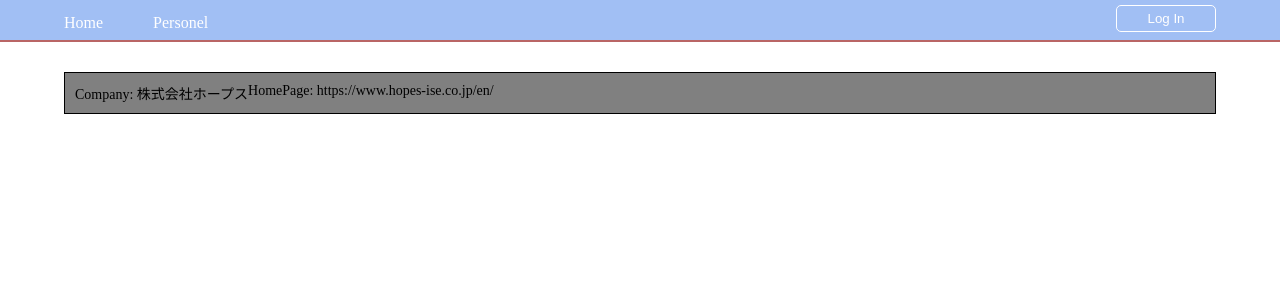
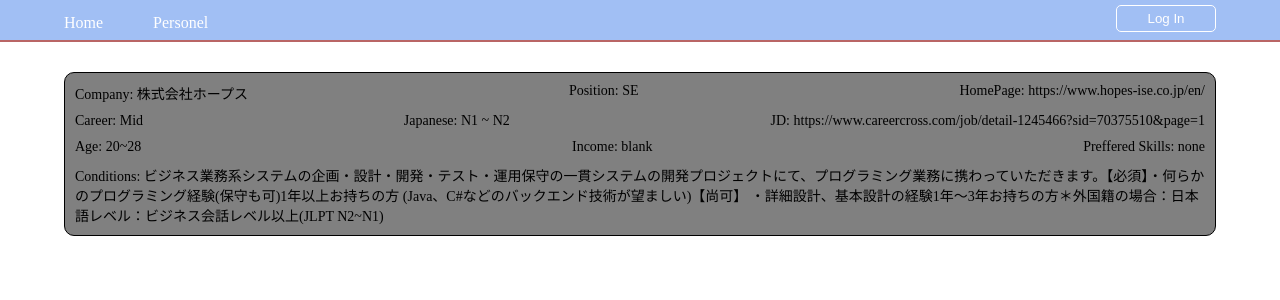
Before and after one commit to bitterhippo/Gobound, a Next.js app: page /jobs in a window 1280 px wide. Shown: the top 300 px of the page. Built offline with nearby package versions, Linux system fonts and the light colour scheme.

Commit message:
JobsCard.js > created
this new component is a visual upgrade on the previous attempt to create custom tables to render this data.

```diff
--- a/components/DefaultData.js
+++ b/components/DefaultData.js
@@ -7,8 +7,8 @@
   age: '20~28',
   income: 'blank',
   japanese: 'N1 ~ N2',
-  condiitons: `ビジネス業務系システムの企画・設計・開発・テスト・運用保守の一貫システムの開発プロジェクトにて、プログラミング業務に携わっていただきます。【必須】・何らかのプログラミング経験(保守も可)1年以上お持ちの方 (Java、C#などのバックエンド技術が望ましい)【尚可】 ・詳細設計、基本設計の経験1年〜3年お持ちの方＊外国籍の場合：日本語レベル：ビジネス会話レベル以上(JLPT N2~N1)`,
-  preferredSkills: 'none'
+  conditions: `ビジネス業務系システムの企画・設計・開発・テスト・運用保守の一貫システムの開発プロジェクトにて、プログラミング業務に携わっていただきます。【必須】・何らかのプログラミング経験(保守も可)1年以上お持ちの方 (Java、C#などのバックエンド技術が望ましい)【尚可】 ・詳細設計、基本設計の経験1年〜3年お持ちの方＊外国籍の場合：日本語レベル：ビジネス会話レベル以上(JLPT N2~N1)`,
+  skills: 'none'
 }];
 
 export default defaultData;
--- a/components/Tables/CustomTable.js
+++ b/components/Tables/CustomTable.js
@@ -21,7 +21,10 @@
 
   return (
     <>
-      {tableData.map(cv => <JobsCard jobsData={cv}/>)}
+      {tableData.map((cv, i) => <JobsCard
+      key={i}
+      jobsData={cv}
+      />)}
     </>
   )
 };
--- a/components/Tables/JobsCard.js
+++ b/components/Tables/JobsCard.js
@@ -13,22 +13,34 @@
     'Preferred Skills/歓迎スキル'
   ];
 
-  let { company, hp, career, position, jd, age, income, japanese, conditions, prefferedSkills } = jobsData;
+  let { company, hp, career, position, jd, age, income, japanese, conditions, skills } = jobsData;
 
 
   return (
 
     <div style={styles.jobCardWrapper}>
       {/*     first row of card    */}
-      <div style={styles.headerRow}>
-        <div>
-          Company: {company}
-        </div>
-        <div>
-          HomePage: {hp}
-        </div>
+      <div style={styles.tableRow}>
+        <span>Company: {company}</span>
+        <span>Position: {position}</span>
+        <span>HomePage: {hp}</span>
       </div>
       {/*    second row of card    */}
+      <div style={styles.tableRow}>
+        <span>Career: {career}</span>
+        <span>Japanese: {japanese}</span>
+        <span>JD: {jd}</span>
+      </div>
+      {/*    third row of card    */}
+      <div style={styles.tableRow}>
+        <span>Age: {age}</span>
+        <span>Income: {income}</span>
+        <span>Preffered Skills: {skills}</span>
+      </div>
+      {/*    fourth row of card    */}
+      <div style={styles.tableRow}>
+        <span>Conditions: {conditions}</span>
+      </div>
     </div>
   )
 };
@@ -36,17 +48,19 @@
 const styles = {
   jobCardWrapper: {
     display: 'flex',
-    justifyContent: 'column',
+    flexDirection: 'column',
     border: '1px solid black',
     backgroundColor: 'gray',
     padding: '10px 10px',
-    fontSize: 14
+    fontSize: 14,
+    borderRadius: 10,
+    gap: 10
   },
-  headerRow: {
+  tableRow: {
     display: 'flex',
     flexDirection: 'row',
     justifyContent: 'space-between'
-  }
+  },
 };
 
 export default JobsCard;
```
